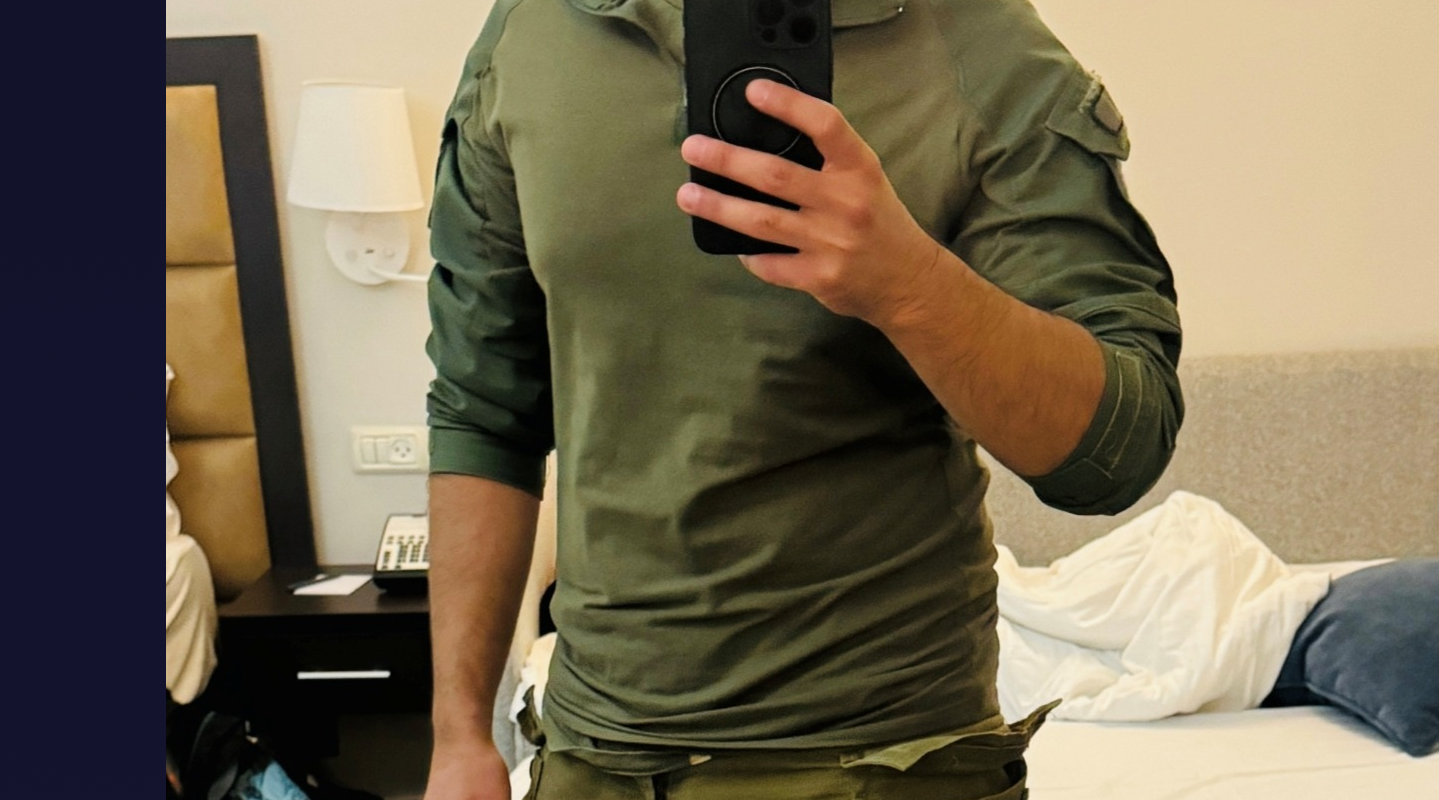
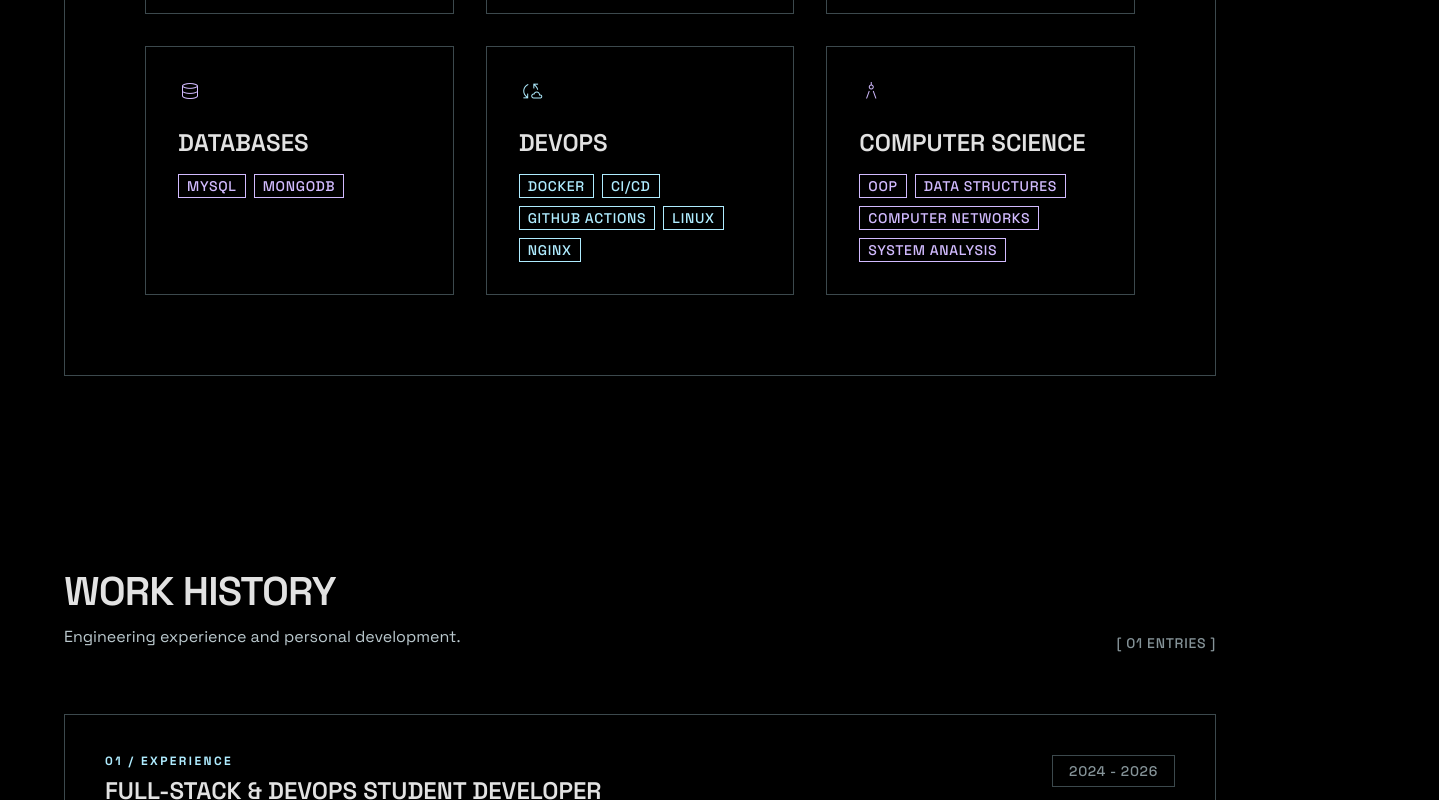
Before and after one commit to osayl12/osayl-resume, a React (Vite) app: page / in a window 1280 px wide. Shown: the part 1240-2040 px from the top of the page, 1439 px wide, since content can reach past the window. Built offline with nearby package versions, Linux system fonts and the light colour scheme.

Commit message:
installed Tailwind css v4,improved styiling,fixed components

```diff
--- a/index.html
+++ b/index.html
@@ -1,5 +1,5 @@
 <!doctype html>
-<html lang="en">
+<html lang="en" class="dark">
   <head>
     <meta charset="UTF-8" />
     <meta name="viewport" content="width=device-width, initial-scale=1.0" />
@@ -13,6 +13,8 @@
 
     <!-- Favicon -->
     <link rel="icon" type="image/svg+xml" href="/favicon.svg" />
+    <!-- Material Symbols -->
+    <link href="https://fonts.googleapis.com/css2?family=Material+Symbols+Outlined:opsz,wght,FILL,GRAD@20..48,100..700,0..1,-50..200" rel="stylesheet" />
   </head>
 
   <body>
--- a/package.json
+++ b/package.json
@@ -10,9 +10,11 @@
     "preview": "vite preview"
   },
   "dependencies": {
+    "@tailwindcss/vite": "^4.3.0",
     "react": "^19.2.0",
     "react-dom": "^19.2.0",
-    "react-icons": "^5.6.0"
+    "react-icons": "^5.6.0",
+    "tailwindcss": "^4.3.0"
   },
   "devDependencies": {
     "@eslint/js": "^9.39.1",
--- a/src/App.jsx
+++ b/src/App.jsx
@@ -8,13 +8,15 @@ import Footer from "./components/Footer";
 
 export default function App() {
   return (
-    <div className="container">
+    <div className="antialiased overflow-x-hidden">
       <Navbar />
-      <Hero />
-      <Skills />
-      <Experience />
-      <Projects />
-      <Footer />
+      <main>
+        <Hero />
+        <Skills />
+        <Experience />
+        <Projects />
+        <Footer />
+      </main>
     </div>
   );
 }
--- a/src/styles.css
+++ b/src/styles.css
@@ -1,598 +1,120 @@
-@import url("https://fonts.googleapis.com/css2?family=Space+Grotesk:wght@400;500;600;700&family=DM+Sans:wght@300;400;500;600;700&display=swap");
+@import url("https://fonts.googleapis.com/css2?family=Space+Grotesk:wght@300;400;500;600;700&display=swap");
 
-html {
-  scroll-behavior: smooth;
-}
+@import "tailwindcss";
 
-/* ===== Hi-Tech Design Tokens ===== */
-:root {
-  /* Background & Surface */
-  --bg-black: #0f0f23;
-  --bg-dark: #1a1a3e;
-  --bg-card: rgba(22, 33, 62, 0.6);
+@theme {
+  /* Colors */
+  --color-primary: #afecff;
+  --color-primary-dim: #00d9ff;
+  --color-secondary: #d2bbff;
+  --color-tertiary: #e3e3e3;
+  --color-on-primary: #003641;
+  --color-on-secondary: #3f008e;
+  --color-surface: #131313;
+  --color-surface-container-lowest: #0e0e0e;
+  --color-surface-container-low: #1b1b1b;
+  --color-surface-container: #1f1f1f;
+  --color-surface-container-high: #2a2a2a;
+  --color-surface-container-highest: #353535;
+  --color-on-surface: #e2e2e2;
+  --color-on-surface-variant: #bbc9ce;
+  --color-outline-variant: #3c494d;
+  --color-outline: #859398;
 
-  /* Text */
-  --text: #e4e4e7;
-  --text-secondary: #a1a1aa;
-  --muted: #71717a;
+  /* Font */
+  --font-sans: "Space Grotesk", ui-sans-serif, system-ui, sans-serif;
 
-  /* Borders */
-  --border: rgba(255, 255, 255, 0.1);
-  --border-light: rgba(255, 255, 255, 0.2);
-
-  /* Accent Colors - Neon Tech */
-  --accent: #00d9ff;
-  --accent2: #00ff9f;
-  --accent3: #7c3aed;
-  --accent-danger: #ff1744;
-
-  /* Shadows & Effects */
-  --shadow: 0 8px 20px rgba(0, 0, 0, 0.3);
-  --shadow2: 0 16px 40px rgba(0, 0, 0, 0.5);
-  --glow-cyan: 0 0 20px rgba(0, 217, 255, 0.3);
-  --glow-lime: 0 0 20px rgba(0, 255, 159, 0.3);
-  --glow-purple: 0 0 20px rgba(124, 58, 237, 0.3);
-
-  --radius: 16px;
-
-  /* Typography */
-  font-family:
-    "DM Sans",
-    "Inter",
-    ui-sans-serif,
-    system-ui,
-    -apple-system,
-    Segoe UI,
-    sans-serif;
-
-  line-height: 1.6;
-  color: var(--text);
-
-  /* Hi-Tech Dark Background with Neon Accents */
-  background:
-    radial-gradient(
-      1200px 700px at 10% 10%,
-      rgba(0, 217, 255, 0.15),
-      transparent 60%
-    ),
-    radial-gradient(
-      900px 600px at 85% 20%,
-      rgba(124, 58, 237, 0.12),
-      transparent 55%
-    ),
-    linear-gradient(180deg, #0f0f23 0%, #1a1a3e 100%);
-}
-
-/* ===== Base Reset ===== */
-*,
-*::before,
-*::after {
-  box-sizing: border-box;
+  /* Border radius — sharp / brutalist */
+  --radius: 0px;
+  --radius-sm: 0px;
+  --radius-md: 0px;
+  --radius-lg: 0px;
+  --radius-xl: 0px;
+  --radius-2xl: 0px;
+  --radius-full: 9999px;
 }
 
 body {
-  margin: 0;
+  background-color: #000000;
+  color: #e2e2e2;
+  font-family: "Space Grotesk", sans-serif;
   -webkit-font-smoothing: antialiased;
-  text-rendering: optimizeLegibility;
-  background-attachment: fixed;
+  overflow-x: hidden;
 }
 
-/* ===== Layout ===== */
-.container {
-  max-width: 980px;
-  margin: 0 auto;
-  padding: 32px 16px 48px;
-  animation: fadeIn 500ms ease;
+/* ── Typography tokens ── */
+.text-headline-xl {
+  font-size: clamp(48px, 8vw, 80px);
+  font-weight: 700;
+  line-height: 1;
+  letter-spacing: -0.04em;
+  font-family: "Space Grotesk", sans-serif;
 }
 
-@keyframes fadeIn {
-  from {
-    opacity: 0;
-    transform: translateY(6px);
-  }
-  to {
-    opacity: 1;
-    transform: translateY(0);
-  }
+.text-headline-lg {
+  font-size: clamp(28px, 5vw, 40px);
+  font-weight: 600;
+  line-height: 1.2;
+  letter-spacing: -0.02em;
+  font-family: "Space Grotesk", sans-serif;
 }
 
-/* ===== Typography ===== */
-h1,
-h2 {
-  letter-spacing: -0.02em;
-  line-height: 1.2;
+.text-headline-md {
+  font-size: 24px;
+  font-weight: 600;
+  line-height: 1.3;
   font-family: "Space Grotesk", sans-serif;
-  font-weight: 700;
 }
 
-h1 {
-  font-size: clamp(30px, 6vw, 48px);
-  background: linear-gradient(135deg, var(--accent), var(--accent3));
-  -webkit-background-clip: text;
-  -webkit-text-fill-color: transparent;
-  background-clip: text;
+.text-body-lg {
+  font-size: 18px;
+  line-height: 1.6;
+  font-weight: 400;
 }
 
-h2 {
-  font-size: 32px;
-  position: relative;
+.text-body-md {
+  font-size: 16px;
+  line-height: 1.6;
+  font-weight: 400;
 }
 
-h2::after {
-  content: "";
-  display: block;
-  width: 40px;
-  height: 3px;
-  margin-top: 6px;
-  background: linear-gradient(90deg, var(--accent), var(--accent2));
-  border-radius: 2px;
+.text-label-caps {
+  font-size: 12px;
+  line-height: 1;
+  letter-spacing: 0.2em;
+  font-weight: 700;
+  text-transform: uppercase;
 }
 
-h3 {
-  font-size: 18px;
-  font-weight: 600;
-  font-family: "Space Grotesk", sans-serif;
-  color: var(--text);
-}
-
-p {
-  margin: 0 0 12px;
-  color: var(--muted);
-  line-height: 1.6;
-}
-
-/* ===== Cards ===== */
-.card {
-  background: var(--bg-card);
-  border: 1px solid var(--border-light);
-  border-radius: var(--radius);
-  padding: 24px;
-  box-shadow: var(--shadow);
-  backdrop-filter: blur(20px);
-  -webkit-backdrop-filter: blur(20px);
-  transition:
-    transform 200ms cubic-bezier(0.4, 0, 0.2, 1),
-    box-shadow 200ms cubic-bezier(0.4, 0, 0.2, 1),
-    border-color 200ms ease;
-  z-index: 1;
-}
-
-.card:hover {
-  transform: translateY(-4px);
-  box-shadow: var(--shadow2), var(--glow-cyan);
-  border-color: var(--accent);
-}
-.card::before,
-.project::before {
-  z-index: 0;
-  content: "";
-  position: absolute;
-  inset: 0;
-  border-radius: inherit;
-  background: linear-gradient(
-    120deg,
-    rgba(37, 99, 235, 0.06),
-    rgba(14, 165, 233, 0.04),
-    transparent 60%
-  );
-  opacity: 0;
-  transition: opacity 200ms ease;
-  pointer-events: none;
-}
-
-.card,
-.project {
-  position: relative;
-  overflow: hidden;
-  will-change: transform;
-}
-
-.card:hover::before,
-.project:hover::before {
-  opacity: 1;
-}
-
-.project::after {
-  content: "";
-  position: absolute;
-  inset: 0;
-  border-radius: inherit;
-  background: linear-gradient(
-    120deg,
-    transparent,
-    rgba(255, 255, 255, 0.25),
-    transparent
-  );
-  opacity: 0;
-  transition: opacity 0.3s ease;
-}
-.project:hover::after {
-  opacity: 1;
-}
-
-/* ===== Grid ===== */
-.grid2 {
-  display: grid;
-  grid-template-columns: 1.2fr 0.8fr;
-  gap: 22px;
-  align-items: center;
-}
-
-@media (max-width: 820px) {
-  .grid2 {
-    grid-template-columns: 1fr;
-  }
-}
-
-/* ===== Section scroll offset for sticky nav ===== */
-section {
-  scroll-margin-top: 80px;
-}
-
-/* ===== Nav Brand ===== */
-.nav-brand {
-  font-family: "Space Grotesk", sans-serif;
-  font-weight: 700;
-  font-size: 15px;
-  letter-spacing: -0.01em;
-  background: linear-gradient(135deg, var(--accent), var(--accent3));
-  -webkit-background-clip: text;
-  -webkit-text-fill-color: transparent;
-  background-clip: text;
-  text-decoration: none;
-  cursor: pointer;
-  transition: filter 200ms ease, background 200ms ease;
-}
-
-/* ===== Navigation ===== */
-.nav {
-  position: sticky;
-  top: 12px;
-  z-index: 20;
-
-  display: flex;
-  gap: 14px;
-  flex-wrap: wrap;
-  align-items: center;
-  justify-content: space-between;
-
-  margin-bottom: 20px;
-  padding: 12px 16px;
-
-  border: 1px solid var(--border-light);
-  border-radius: 999px;
-  background: rgba(15, 15, 35, 0.8);
-  backdrop-filter: blur(20px);
-  -webkit-backdrop-filter: blur(20px);
-  box-shadow: var(--shadow);
-}
-
-@media (max-width: 600px) {
-  .nav {
-    justify-content: center;
-    gap: 8px;
-    top: 8px;
-    left: 8px;
-    right: 8px;
-    padding: 10px 12px;
-  }
-}
-
-.nav a {
-  text-decoration: none;
-  color: inherit;
-  padding: 8px 14px;
-  border-radius: 8px;
-  transition: all 200ms ease;
+.text-mono-label {
   font-size: 14px;
+  line-height: 1;
+  letter-spacing: 0.05em;
   font-weight: 500;
 }
 
-.nav a:not(.nav-brand):hover {
-  background: rgba(0, 217, 255, 0.1);
-  color: var(--accent);
-  transform: translateY(-1px);
+/* ── Neon border effects ── */
+.neon-border-cyan {
+  border: 1px solid #00d9ff;
+  box-shadow: 0 0 8px rgba(0, 217, 255, 0.2);
 }
 
-.nav .nav-brand:hover {
-  opacity: 1;
-  background: linear-gradient(135deg, var(--accent), var(--accent2));
-  -webkit-background-clip: text;
-  background-clip: text;
-  -webkit-text-fill-color: transparent;
-  filter: drop-shadow(0 0 6px rgba(0, 255, 159, 0.4));
-  transform: none;
+.neon-border-purple {
+  border: 1px solid #d2bbff;
+  box-shadow: 0 0 8px rgba(210, 187, 255, 0.2);
 }
 
-.nav a:focus-visible {
-  outline: none;
-  box-shadow: 0 0 0 4px rgba(59, 87, 92, 0.22);
+.glow-hover-cyan:hover {
+  box-shadow: 0 0 15px rgba(0, 217, 255, 0.4);
+  border-color: #00d9ff;
 }
 
-/* ===== Badges / Buttons ===== */
-.badges {
-  display: grid;
-  grid-template-columns: repeat(auto-fit, minmax(130px, 1fr));
-  gap: 12px;
-  margin-top: 12px;
+.glow-hover-purple:hover {
+  box-shadow: 0 0 15px rgba(210, 187, 255, 0.4);
+  border-color: #d2bbff;
 }
 
-.badge {
-  position: relative;
-  display: inline-flex;
-  align-items: center;
-  gap: 8px;
-
-  font-size: 13px;
-  font-weight: 600;
-  letter-spacing: 0.02em;
-
-  padding: 10px 16px;
-  border-radius: 12px;
-
-  background: linear-gradient(
-    145deg,
-    rgba(255, 255, 255, 0.08),
-    rgba(255, 255, 255, 0.04)
-  );
-
-  border: 1px solid var(--border);
-  backdrop-filter: blur(12px);
-  -webkit-backdrop-filter: blur(12px);
-
-  text-decoration: none;
-  color: var(--text);
-
-  transition: all 200ms cubic-bezier(0.4, 0.2, 0.2, 1);
-  cursor: pointer;
+/* ── Material Symbols ── */
+.material-symbols-outlined {
+  font-variation-settings: "FILL" 0, "wght" 200, "GRAD" 0, "opsz" 24;
 }
-
-.badge:focus-visible {
-  outline: none;
-  box-shadow: 0 0 0 3px rgba(0, 217, 255, 0.35);
-}
-
-.badge:hover {
-  transform: translateY(-3px);
-  border-color: var(--accent);
-  box-shadow: var(--glow-cyan);
-  background: linear-gradient(
-    145deg,
-    rgba(0, 217, 255, 0.12),
-    rgba(124, 58, 237, 0.08)
-  );
-}
-
-/* Primary badge */
-.badge.primary {
-  background: linear-gradient(135deg, var(--accent), var(--accent3));
-  color: #fff;
-  border: 1px solid rgba(0, 217, 255, 0.4);
-  box-shadow: var(--glow-cyan);
-}
-
-.badge.primary:hover {
-  transform: translateY(-3px);
-  box-shadow:
-    var(--glow-cyan),
-    0 12px 30px rgba(0, 217, 255, 0.25);
-}
-
-/* ===== Badge Icons ===== */
-.badge svg {
-  font-size: 16px;
-  opacity: 0.9;
-  transition: all 0.2s ease;
-  color: var(--accent);
-}
-
-.badge:hover svg {
-  transform: rotate(12deg);
-}
-
-/* ===== Animations ===== */
-@keyframes skillFade {
-  from {
-    opacity: 0;
-    transform: translateY(6px);
-  }
-  to {
-    opacity: 1;
-    transform: translateY(0);
-  }
-}
-
-.badge {
-  animation: skillFade 0.35s ease;
-  will-change: transform, opacity;
-}
-
-/* ===== Profile Image ===== */
-.profile {
-  width: 100%;
-  max-width: 240px;
-  border-radius: calc(var(--radius) + 4px);
-  border: 2px solid var(--accent);
-  display: block;
-  box-shadow: var(--glow-cyan), var(--shadow);
-  transition:
-    transform 200ms ease,
-    box-shadow 200ms ease,
-    border-color 200ms ease;
-}
-
-.profile:hover {
-  transform: translateY(-4px);
-  box-shadow: var(--glow-cyan), var(--shadow2);
-  border-color: var(--accent2);
-}
-
-/* ===== Experience ===== */
-.experience-item {
-  margin-bottom: 18px;
-}
-
-.flex-between {
-  display: flex;
-  justify-content: space-between;
-  flex-wrap: wrap;
-  gap: 12px;
-}
-
-.experience-role {
-  font-weight: 600;
-}
-
-.experience-list {
-  margin-top: 8px;
-  padding-left: 20px;
-  color: var(--muted);
-}
-
-/* ===== Projects ===== */
-.project {
-  display: grid;
-  gap: 12px;
-  padding: 20px;
-  border: 1px solid var(--border-light);
-  border-radius: calc(var(--radius) - 2px);
-
-  background: var(--bg-card);
-  backdrop-filter: blur(20px);
-  -webkit-backdrop-filter: blur(20px);
-
-  transition:
-    transform 220ms cubic-bezier(0.4, 0, 0.2, 1),
-    box-shadow 220ms cubic-bezier(0.4, 0, 0.2, 1),
-    border-color 220ms ease;
-}
-
-.project:hover {
-  transform: translateY(-6px);
-  border-color: var(--accent);
-  box-shadow: var(--shadow2), var(--glow-cyan);
-}
-
-.project .links {
-  display: flex;
-  gap: 10px;
-  flex-wrap: wrap;
-  position: relative;
-  z-index: 2;
-}
-
-.project .links a {
-  display: inline-flex;
-  align-items: center;
-  gap: 6px;
-  padding: 6px 12px;
-  border-radius: 6px;
-  text-decoration: none;
-  color: var(--accent);
-  font-size: 13px;
-  font-weight: 600;
-  transition: all 200ms ease;
-  border: 1px solid var(--accent);
-}
-
-.project .links a:hover {
-  background: rgba(0, 217, 255, 0.1);
-  box-shadow: var(--glow-cyan);
-}
-
-/* ===== Small Text ===== */
-.small {
-  font-size: 13px;
-  color: var(--muted);
-  opacity: 0.8;
-}
-
-/* ===== Footer / Contact ===== */
-.footer {
-  margin-top: 16px;
-  text-align: center;
-}
-
-.footer h2::after {
-  margin-left: auto;
-  margin-right: auto;
-}
-
-.footer p {
-  max-width: 480px;
-  margin-left: auto;
-  margin-right: auto;
-}
-
-.footer-links {
-  display: flex;
-  gap: 12px;
-  flex-wrap: wrap;
-  justify-content: center;
-  margin: 20px 0;
-}
-
-.footer-copy {
-  font-size: 12px;
-  color: var(--muted);
-  opacity: 0.6;
-  margin: 0;
-}
-
-/* ===== Reduced Motion ===== */
-@media (prefers-reduced-motion: reduce) {
-  * {
-    transition: none !important;
-    animation: none !important;
-  }
-}
-
-/* ===== Animated Background ===== */
-
-body::after {
-  content: "";
-  position: fixed;
-  inset: 0;
-  pointer-events: none;
-  z-index: -2;
-  will-change: transform;
-
-  background:
-    radial-gradient(
-      600px circle at 20% 30%,
-      rgba(0, 217, 255, 0.15),
-      transparent 60%
-    ),
-    radial-gradient(
-      700px circle at 80% 70%,
-      rgba(124, 58, 237, 0.12),
-      transparent 60%
-    );
-
-  animation: bgPulse 8s ease-in-out infinite;
-}
-
-@keyframes bgPulse {
-  0%,
-  100% {
-    opacity: 0.6;
-  }
-  50% {
-    opacity: 0.9;
-  }
-}
-
-section {
-  animation: sectionFade 0.6s ease;
-}
-
-@keyframes sectionFade {
-  from {
-    opacity: 0;
-    transform: translateY(14px);
-  }
-  to {
-    opacity: 1;
-    transform: translateY(0);
-  }
-}
--- a/vite.config.js
+++ b/vite.config.js
@@ -1,7 +1,7 @@
 import { defineConfig } from "vite";
 import react from "@vitejs/plugin-react";
+import tailwindcss from "@tailwindcss/vite";
 
-// https://vite.dev/config/
 export default defineConfig({
-  plugins: [react()],
+  plugins: [tailwindcss(), react()],
 });
```
Also changed, not shown: 1 other file (tests, documents, lock files or other folders).
